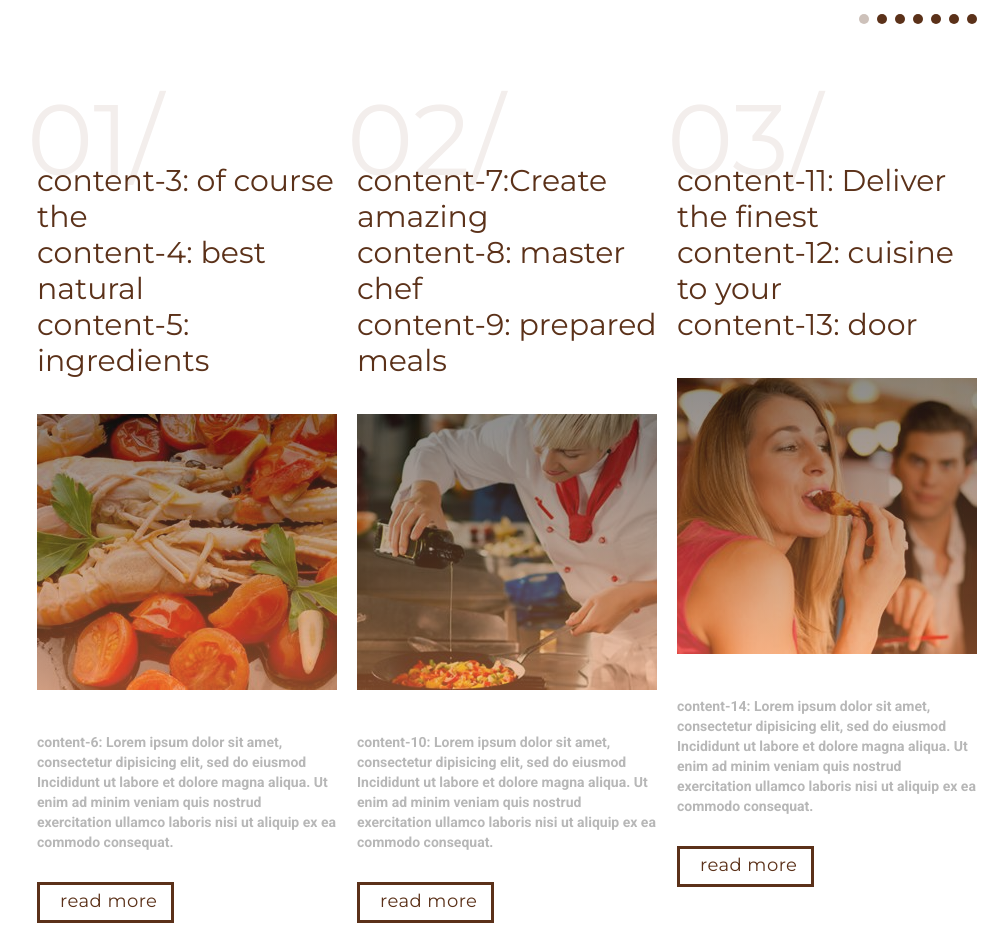
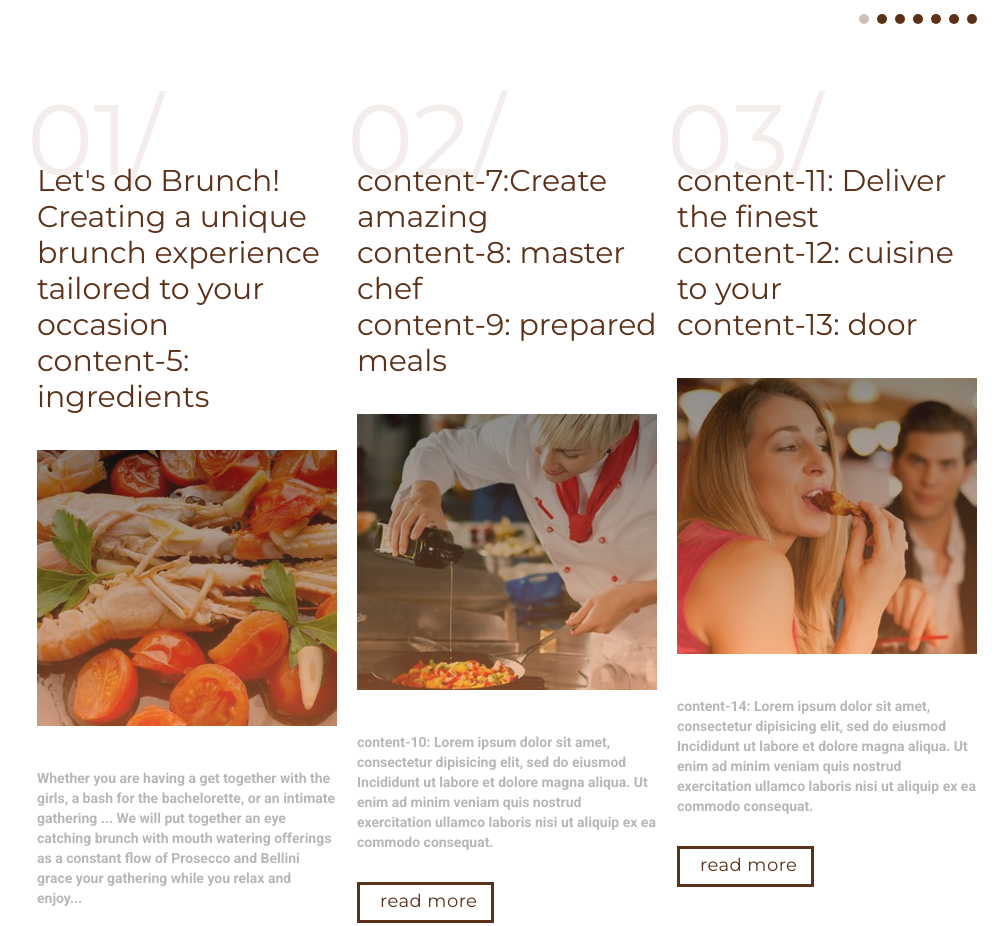
Before and after one commit to vdelacue/smoking_joes_bbq, a plain HTML site: page index.html in a window 1280 px wide. Shown: the part 1613-2539 px from the top of the page, without its empty margins (133-1141 px from the left). Drawn offline with Linux system fonts and the light colour scheme; some packages are replaced by stand-ins of ours.

Commit message:
Adds content to index

```diff
--- a/index.html
+++ b/index.html
@@ -257,8 +257,8 @@
                 <div class="container">
                     <ol class="index-list row">
                         <li class="col-sm-4 wow fadeIn" data-wow-delay="0.2s">
-                            <h3>content-3: of course the<br>
-                                content-4: best natural<br>
+                            <h3>Let's do Brunch!<br>
+                                Creating a unique brunch experience tailored to your occasion<br>
                                 content-5: ingredients </h3>
 
                             <div class="img-wr">
@@ -266,11 +266,7 @@
 
                                 <div class="gradient"></div>
                             </div>
-                            <p>content-6: Lorem ipsum dolor sit amet, consectetur
-                               dipisicing elit, sed do eiusmod Incididunt ut labore et dolore magna aliqua. Ut enim ad
-                               minim veniam quis nostrud exercitation
-                               ullamco laboris nisi ut aliquip ex ea
-                               commodo consequat. </p>
+                            <p>Whether you are having a get together with the girls, a bash for the bachelorette, or an intimate gathering ... We will put together an eye catching brunch with mouth watering offerings as a constant flow of Prosecco and Bellini grace your gathering while you relax and enjoy... </p>
                             <a href="#" class="btn">read more</a>
                         </li>
                         <li class="col-sm-4 wow fadeIn" data-wow-delay="0.4s">
```
